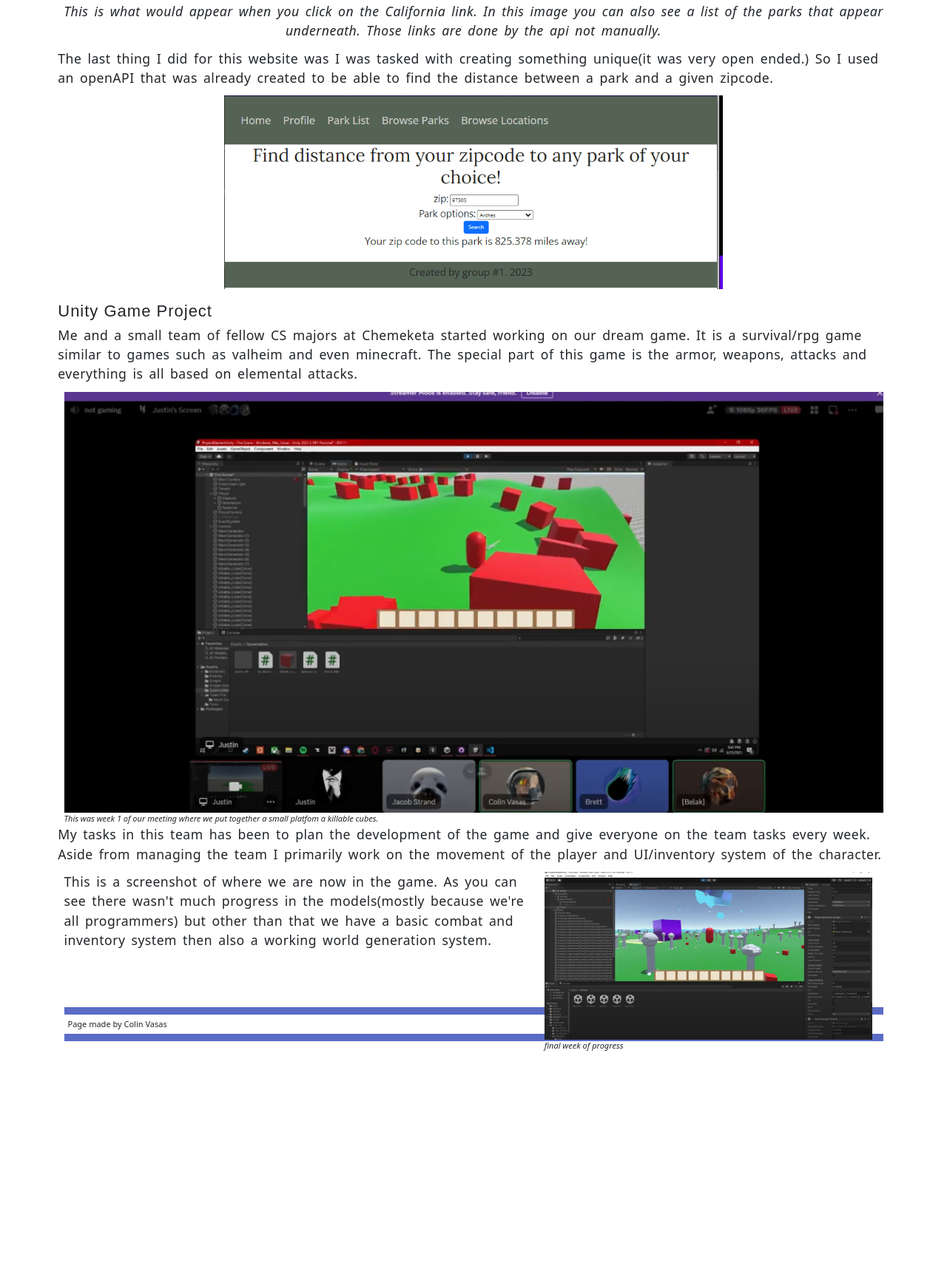
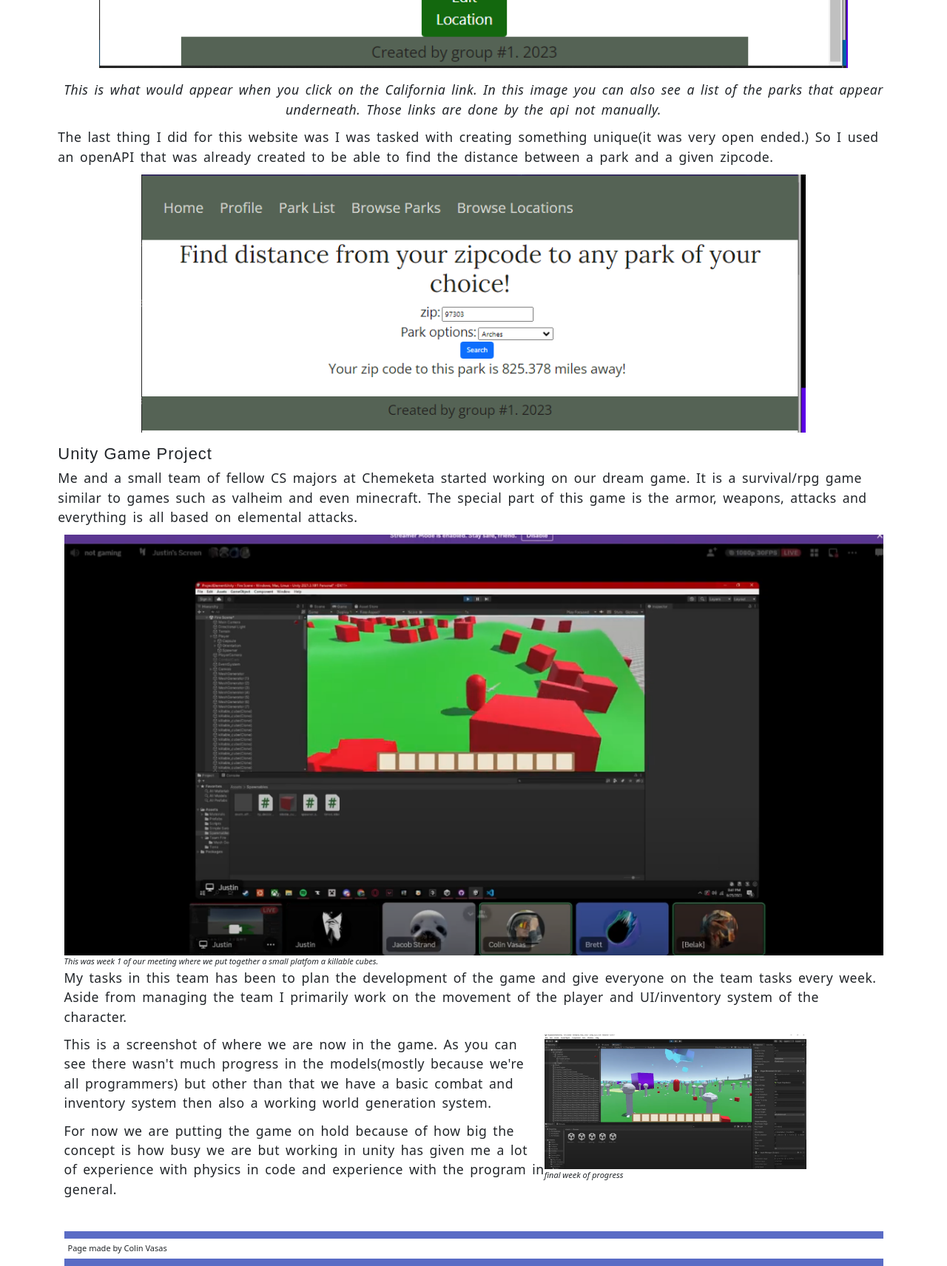
Before and after one commit to ColinVasas/Colins-Simple-Website, a plain HTML site: page Coursework.html in a window 1280 px wide. Shown: the part 1591-3303 px from the top of the page at 74% size. Before the commit the page ends 3013 px from the top, so only its background shows below. Drawn offline with nearby package versions, Linux system fonts and the light colour scheme; a web font is replaced by a local one.

Commit message:
Update Coursework.html

```diff
--- a/Coursework.html
+++ b/Coursework.html
@@ -31,20 +31,20 @@
                     title="LocationList"
                 >
             <br><p class="center-text"><i>List of the locations</i></p>
-        </div>
             <p>My job was to have a List of locations that connected directly to Parks, so when a park was created you could assign it a location so on both the location and park page they would display eachother.</p>
             <div>
                 <img class="center"
-                    src="images/ExLocation.PNG" width="80%"
+                    src="images/ExLocation.PNG" width="90%"
                     alt=""
                     title="California Location"
                 >
             <br><p class="center-text"><i>This is what would appear when you click on the California link. In this image you can also see a list of the parks that appear underneath. Those links are done by the api not manually.</i></p>
         </div>
         <p>The last thing I did for this website was I was tasked with creating something unique(it was very open ended.) So I used an openAPI that was already created to be able to find the distance between a park and a given zipcode.</p>
+    </div>
     <div>
         <img class="center"
-            src="images/ExClosest.PNG" width="60%"
+            src="images/ExClosest.PNG" width="80%"
             alt=""
             title="California Location"
         >
@@ -62,25 +62,26 @@
                 >
                 <br><i>This was week 1 of our meeting where we put together a small platfom a killable cubes.</i>
             </div>
+
+            <p>My tasks in this team has been to plan the development of the game and give everyone on the team tasks every week. Aside from managing the team I primarily work on the movement of the player and UI/inventory system of the character.</p>
         </div>
-          <p>My tasks in this team has been to plan the development of the game and give everyone on the team tasks every week. Aside from managing the team I primarily work on the movement of the player and UI/inventory system of the character.</p>
         <div class="container">
             <div class = "box-right">
                 <img
                     src="images/ProjectEX.PNG"
-                    width="100%"
+                    width="80%"
                     alt="Final week"
                     title="Most recent week"
                 >
                 <br><i>final week of progress</i>
             </div>
         <p>This is a screenshot of where we are now in the game. As you can see there wasn't much progress in the models(mostly because we're all programmers) but other than that we have a basic combat and inventory system then also a working world generation system.</p>
-        <br>
-        <br>
+        <p>For now we are putting the game on hold because of how big the concept is how busy we are but working in unity has given me a lot of experience with physics in code and experience with the program in general.</p>
         <br>
         <br>
             <footer>Page made by Colin Vasas</footer>
             <script src="https://cdn.jsdelivr.net/npm/bootstrap@5.0.2/dist/js/bootstrap.bundle.min.js" integrity="sha384-MrcW6ZMFYlzcLA8Nl+NtUVF0sA7MsXsP1UyJoMp4YLEuNSfAP+JcXn/tWtIaxVXM" crossorigin="anonymous"></script>
     </div>
+    </div>
     </body>
 </html>
```
